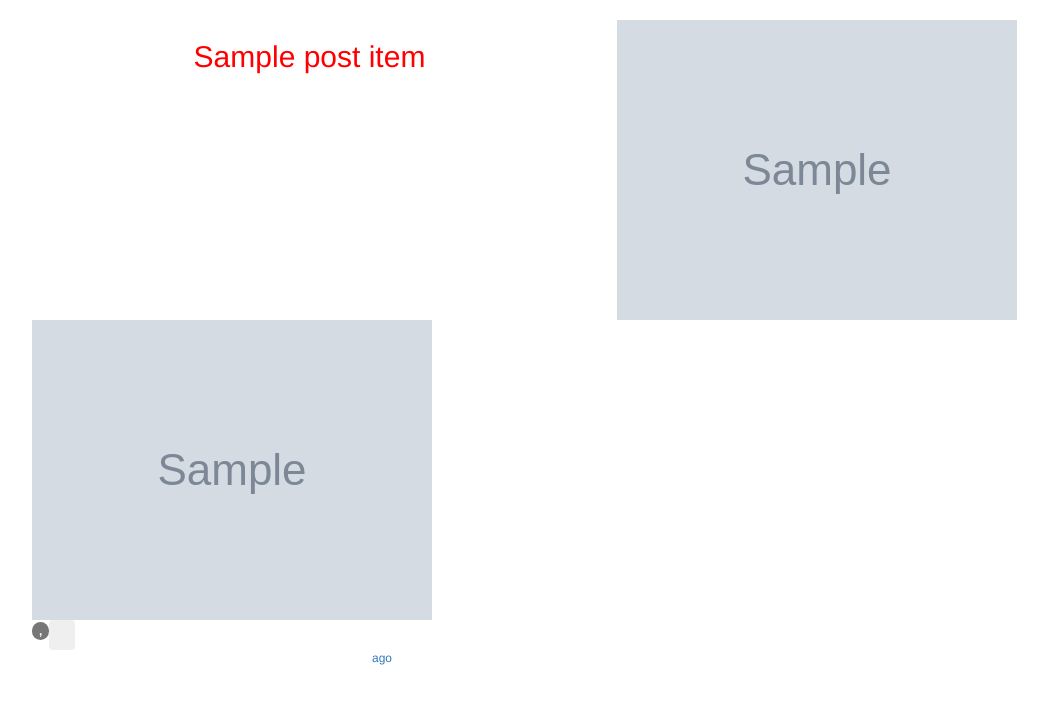
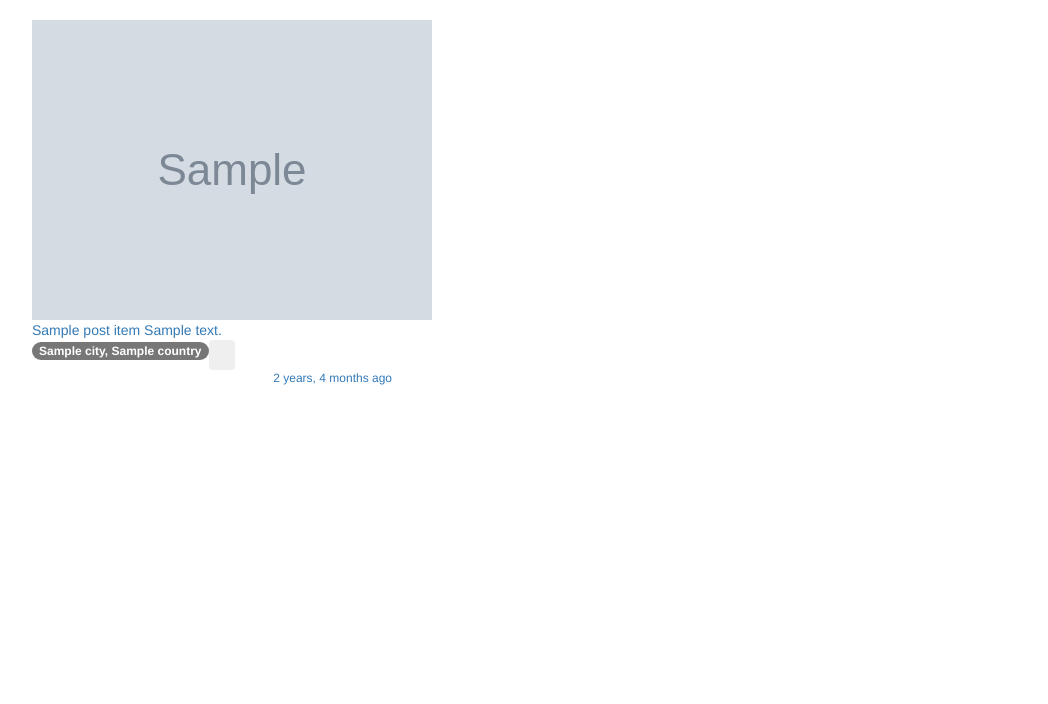
Before and after one commit to Otieno100/My_Gallery_App, a Django app: template post/templates/Gallery-images/today-post.html in a window 1280 px wide. Shown: the part 52-756 px from the top of the page, without its empty margins (38-1086 px from the left). Run offline with Django 4.2, Linux system fonts and the light colour scheme; tables that the repository leaves empty hold one stand-in row (values such as "Sample post"); the template is opened without the code that fills it: values that come from a table or form of the project are taken from there, most other values are stand-ins (such as "Sample title", 1, 10 or a date in 2020); grey boxes marked "Sample" are stand-in pictures; some libraries are stand-ins or nearby versions.

Commit message:
modified template today_ post

```diff
--- a/post/templates/Gallery-images/today-post.html
+++ b/post/templates/Gallery-images/today-post.html
@@ -5,56 +5,24 @@
   {% block content %}
   {{ block.super}}
 
-  <div class="container">
-
-    <!-- Looping through posts   -->
-    {% for post_item in post %}
-
-    <div class="row">
-      <!-- displaying post images -->
-      <div class="col-xs-6 col-sm-6 col-md-6 col-lg-6">
-        <h2 class="text-center"> {{ post_item.name }} </h2>
-      </div>
-
-
-
-      <div class="col-xs-6 col-sm-6 col-md-6 col-lg-6">
-        <img src="{{post_item.images_image.url}}" class="img-responsive" alt="Image">
-      </div>
-
-
-
-    </div>
-
-    {% empty %}
-    <div class="row">
-      <h2 class="text-center">There No Posts Items</h2>
-    </div>
-    {% endfor %}
-
-  </div>
-
-
-
-
   <section class="gallery-block compact-gallery">
     <div class="container">
         <div class="row no-gutters">
-            {%for image in images%}
+            {% for post_item in post %}
             <div class="col-md-4 col-lg-4 item zoom-on-hover">
-                <a class="lightbox" href="{{images.image.url}}" data-caption="{{image.name}}: {{images.description}}">
-                    <img class="img-fluid image" src="{{photo.image.url}}">
+                <a class="lightbox" href="{{post_item.name}}" data-caption="{{post_item.category}}: {{post_item.location}}">
+                    <img class="img-fluid image" src="{{post_item.images_image.url}}">
                     <span class="description">
-                        <span class="description-heading">{{images.name}}</span>
-                        <span class="description-body">{{images.description}}</span>
+                        <span class="description-heading">{{post_item.name}}</span>
+                        <span class="description-body">{{post_item.description}}</span>
                         <div style="display: flex;">
                             <p class="description-body"><span class="badge">
-                                <i class="fas fa-map-marker-alt"></i> {{images.location.city}}, {{images.location.country}}
+                                <i class="fas fa-map-marker-alt"></i> {{post_item.location.city}}, {{post_item.location.country}}
                             </span></p>
-                            <span id="images{{images.id}}" hidden>{{images.image.url}}</span>
-                            <button onclick="copyToClipboard('photo{{images.id}}')" class="btn no-border text-white"><i class="far fa-copy"></i></button>
+                            <span id="images{{post_item.id}}" hidden>{{post_item.image.url}}</span>
+                            <button onclick="copyToClipboard('post_item{{post_item.id}}')" class="btn no-border text-white"><i class="far fa-copy"></i></button>
                         </div>
-                        <small style="font-size: 12px; float:right" class="ml-45"><i class="far fa-clock"></i> {{images.post_date | timesince}} ago</small>
+                        <small style="font-size: 12px; float:right" class="ml-45"><i class="far fa-clock"></i> {{post_item.post_date | timesince}} ago</small>
                     </span>
                 </a>
             </div>
@@ -63,10 +31,4 @@
     </div>
 </section>
 
-
-
-
-
-
-
   {% endblock %}
```
Also changed, not shown: media/images/estae_xGdgowm.jpeg (added).
